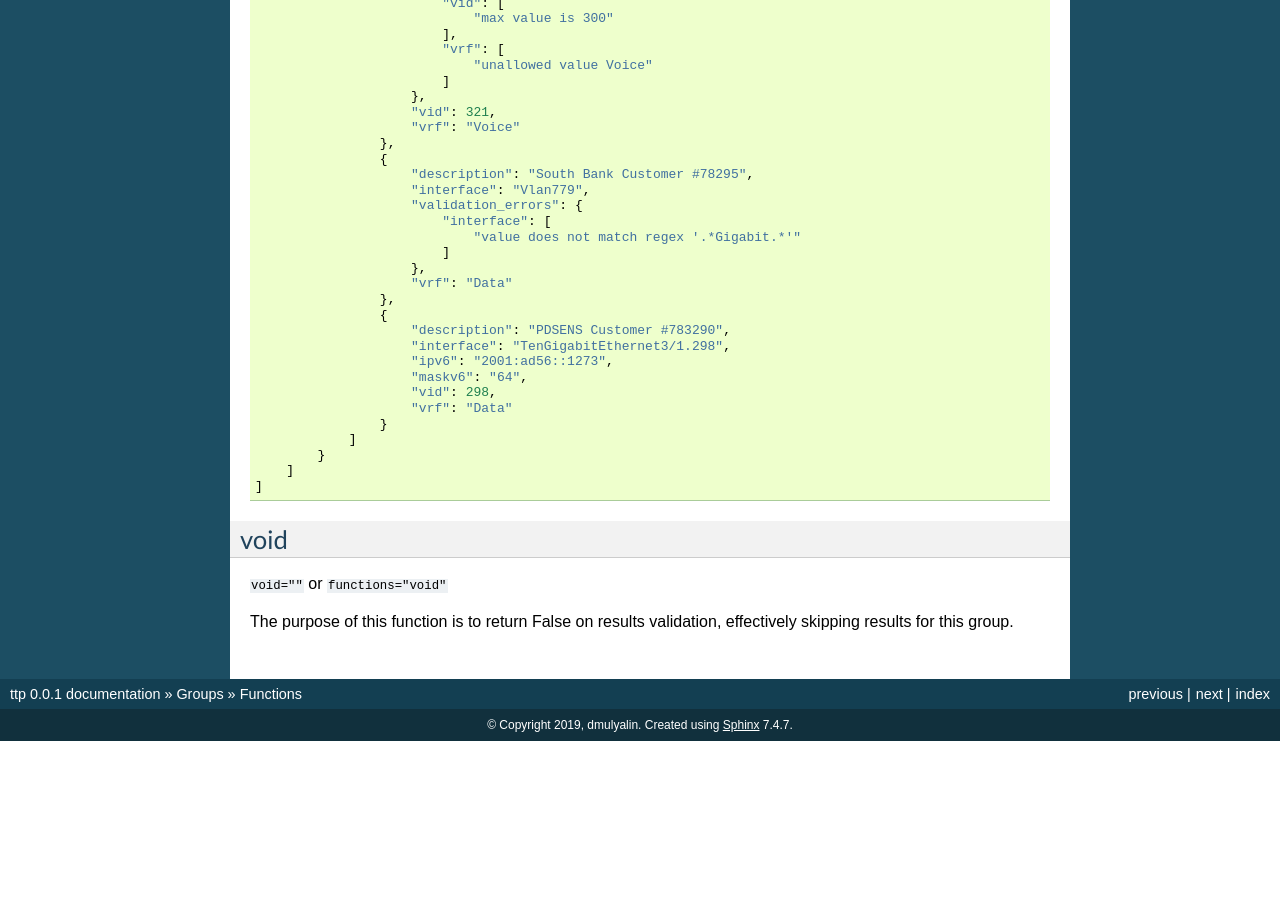
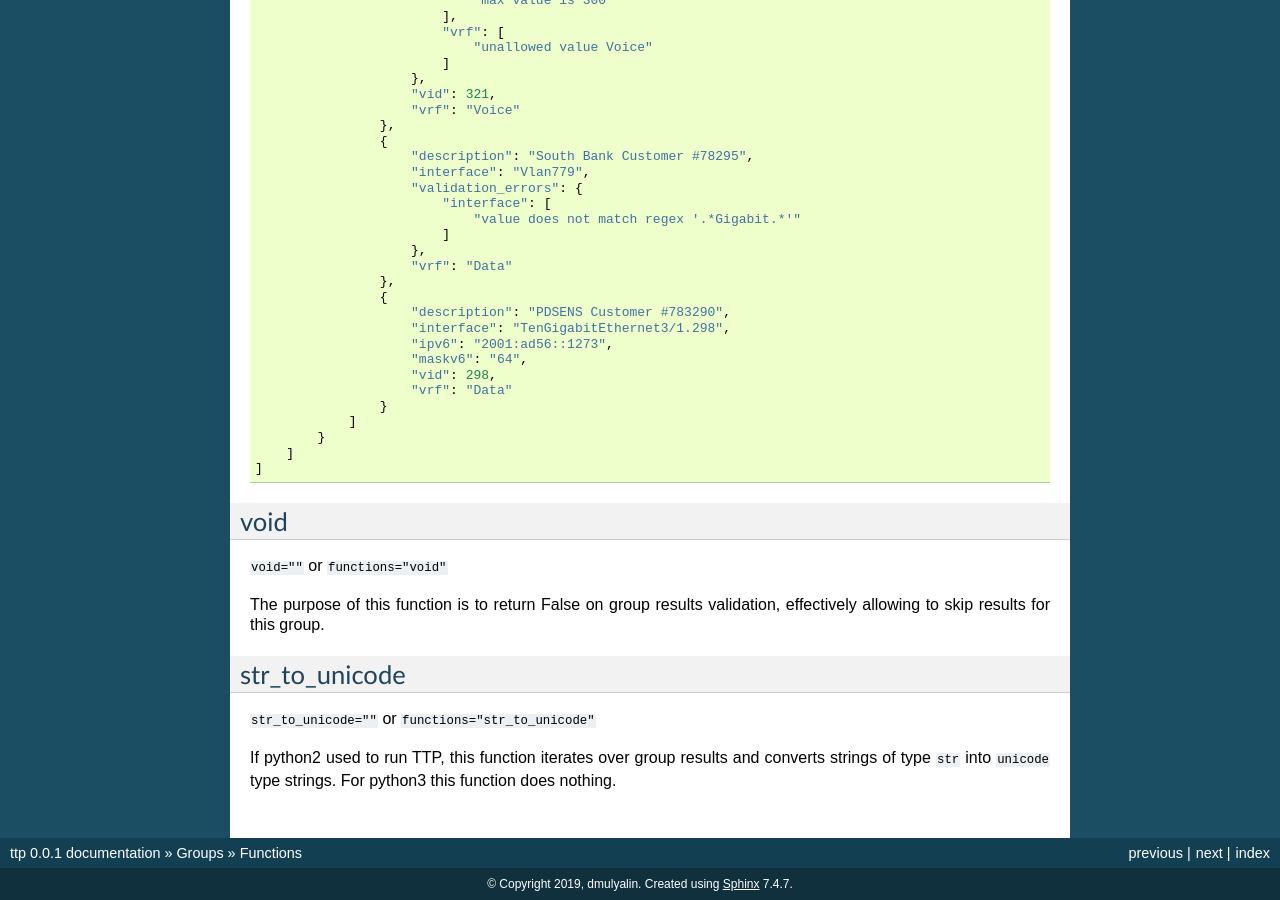
Before and after one commit to dmulyalin/ttp, a Sphinx documentation site: the page built from docs/source/Groups/Functions.rst, in a window 1280 px wide and 900 px high, scrolled down 13097 px. Built offline with Sphinx 7.4.7, drawn with Linux system fonts in a browser that asks for light colours; before the commit the page ends 13838 px from its top, so only the background shows below that; some of the changed text lies outside the part shown.

Commit message:
added str_to_unicode group function

```diff
--- a/docs/source/Groups/Functions.rst
+++ b/docs/source/Groups/Functions.rst
@@ -35,6 +35,8 @@ Condition functions help to evaluate group results and return *False* or *True*,
      - function to run results through Cerberus validation engine
    * - `void`_
      - invalidates group results, allowing to skip them
+   * - `str_to_unicode`_
+     - converts python2 str srings in unicode strings
 
 containsall
 ------------------------------------------------------------------------------
@@ -767,4 +769,10 @@ void
 ------------------------------------------------------------------------------
 ``void=""`` or ``functions="void"``
 
-The purpose of this function is to return False on results validation, effectively skipping results for this group.
+The purpose of this function is to return False on group results validation, effectively allowing to skip results for this group.
+
+str_to_unicode
+------------------------------------------------------------------------------
+``str_to_unicode=""`` or ``functions="str_to_unicode"``
+
+If python2 used to run TTP, this function iterates over group results and converts strings of type ``str`` into ``unicode`` type strings. For python3 this function does nothing.
```
Also changed, not shown: 2 other files.
